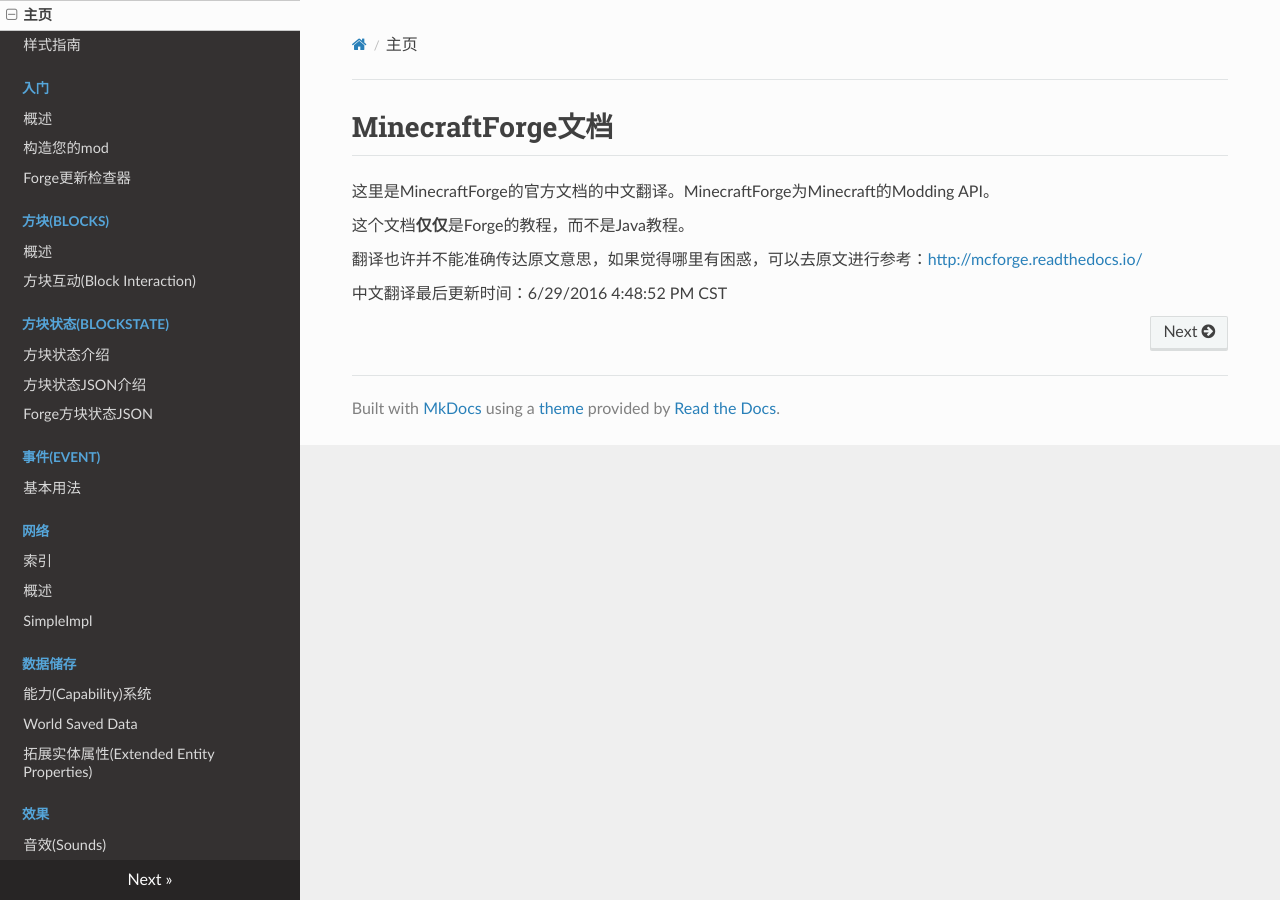
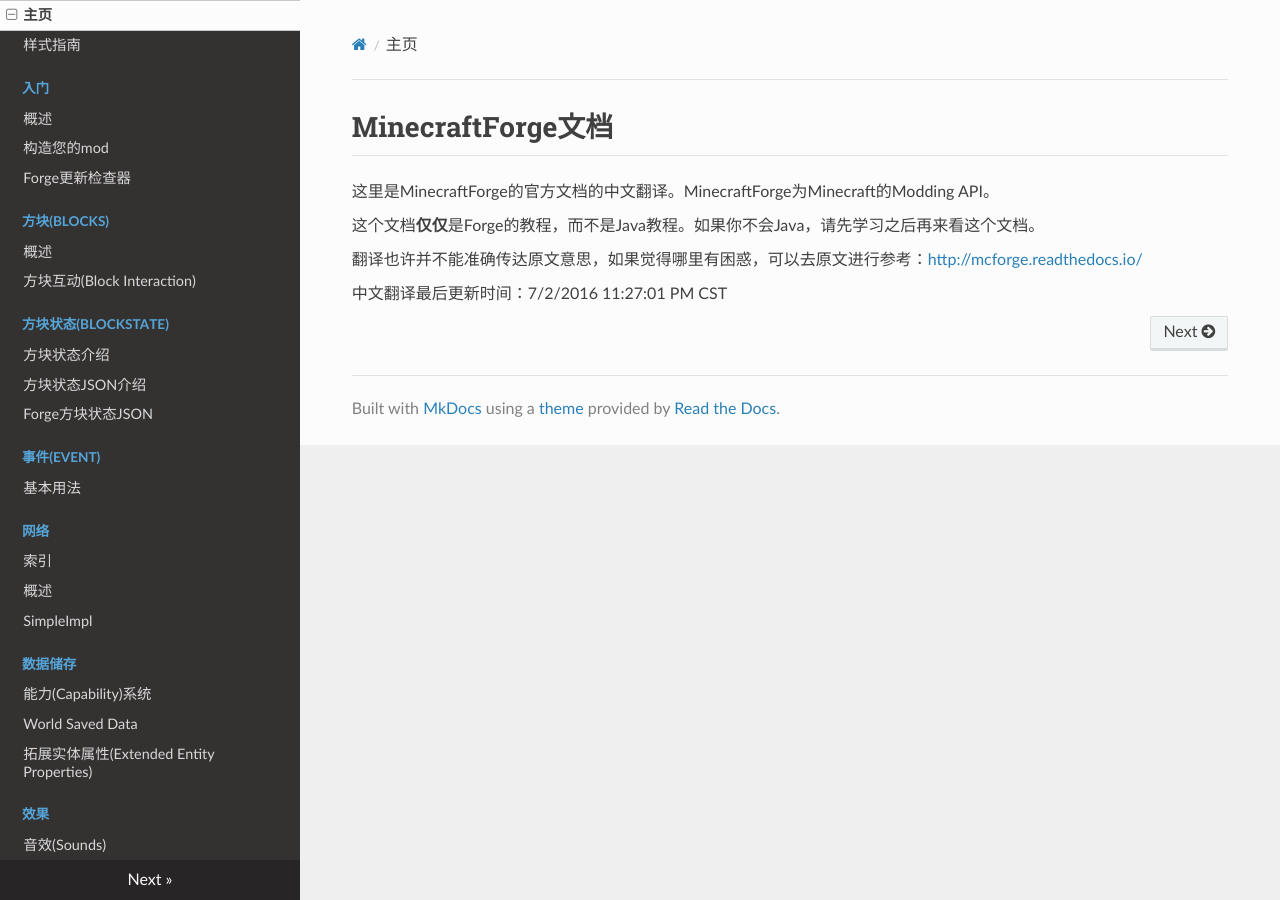
Before and after one commit to Krasjet/Forge-Documentation-CN, an MkDocs documentation site: the page built from docs/index.md, in a window 1280 px wide. Built offline with MkDocs 1.6.1, drawn with Linux system fonts in a browser that asks for light colours; nearby versions of some CDN libraries; old or Windows-style settings are respelled for this version of MkDocs.

Commit message:
Update home page

```diff
--- a/docs/index.md
+++ b/docs/index.md
@@ -3,8 +3,8 @@ MinecraftForge文档
 
 这里是MinecraftForge的官方文档的中文翻译。MinecraftForge为Minecraft的Modding API。
 
-这个文档**仅仅**是Forge的教程，而不是Java教程。
+这个文档**仅仅**是Forge的教程，而不是Java教程。如果你不会Java，请先学习之后再来看这个文档。
 
 翻译也许并不能准确传达原文意思，如果觉得哪里有困惑，可以去原文进行参考：[http://mcforge.readthedocs.io/](http://mcforge.readthedocs.io/)
 
-中文翻译最后更新时间：6/29/2016 4:48:52 PM CST
+中文翻译最后更新时间：7/2/2016 11:27:01 PM CST
```
